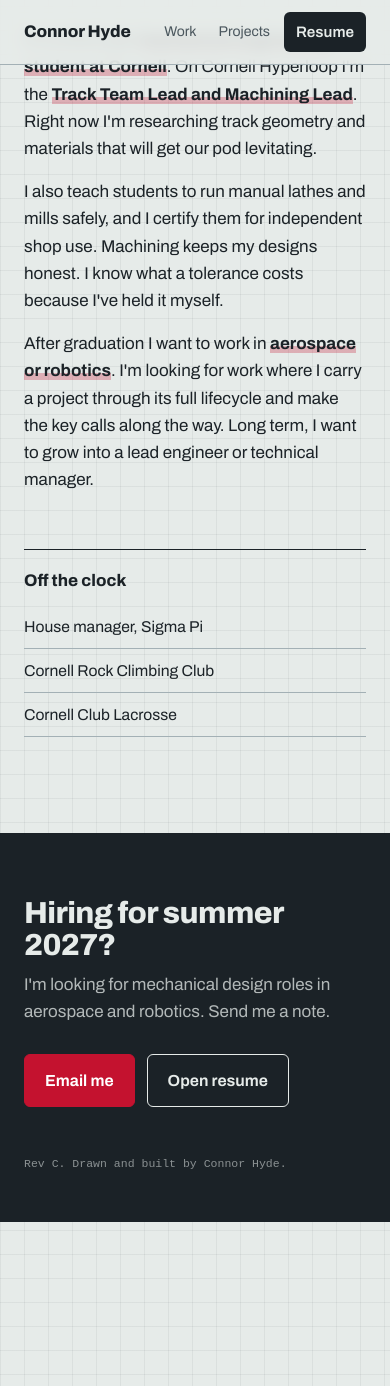
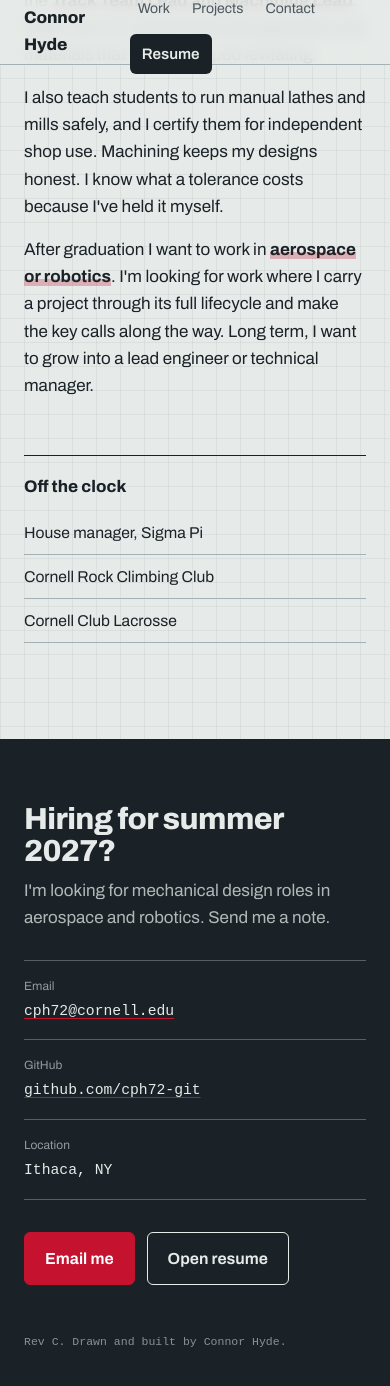
Before and after one commit to cph72-git/engineering-portfolio, a Jekyll site: the page index.html, which Jekyll copies as it is, in a window 390 px wide and 1400 px high, scrolled down 5586 px. Shown: the top 1386 px of the window. Built offline with Jekyll 4.4.1, drawn with Linux system fonts in a browser that asks for light colours; some web fonts are replaced; some of the changed text lies outside the part shown.

Commit message:
Add files via upload

```diff
--- a/index.html
+++ b/index.html
@@ -71,6 +71,15 @@
 font-size:clamp(3rem, 8.4vw, 6.6rem); line-height:.9; letter-spacing:-.035em;
 }
 h1 .last{display:block; -webkit-text-stroke:1.5px var(--ink); color:transparent}
+.hero-photo{width:150px; margin:0 0 22px; border:1.5px solid var(--ink); padding:5px; background:var(--paper)}
+.hero-photo img{aspect-ratio:1; object-fit:cover; width:100%}
+.hero-photo figcaption{font-family:var(--dim); font-size:.66rem; color:var(--ink-2); padding:4px 1px 0}
+.contact{display:grid; grid-template-columns:repeat(auto-fit, minmax(200px, 1fr)); gap:0; margin:0 0 32px; border-top:1px solid color-mix(in srgb, var(--paper) 30%, transparent)}
+.contact div{padding:16px 18px 16px 0; border-bottom:1px solid color-mix(in srgb, var(--paper) 30%, transparent)}
+.contact dt{font-size:.75rem; color:color-mix(in srgb, var(--paper) 60%, transparent); margin:0 0 4px}
+.contact dd{margin:0; font-family:var(--dim); font-size:.92rem; word-break:break-word}
+.contact a{color:var(--paper); text-decoration:underline; text-decoration-color:var(--red); text-underline-offset:3px}
+.contact a:hover{color:#fff; text-decoration-thickness:2px}
 .lead{max-width:34ch; font-size:1.2rem; line-height:1.5; margin:22px 0 28px; color:var(--ink)}
 .btns{display:flex; gap:12px; flex-wrap:wrap}
 .btn{
@@ -157,7 +166,7 @@
 .card:hover .go svg{transform:translateX(4px)}
 .card:hover{box-shadow:6px 6px 0 var(--red)}
 .card{transition:box-shadow .2s ease}
-.about{display:grid; grid-template-columns:200px 1fr 260px; gap:40px; align-items:start}
+.about{display:grid; grid-template-columns:1fr 260px; gap:40px; align-items:start}
 .portrait{border:1.5px solid var(--ink); padding:6px; background:var(--paper)}
 .portrait img{aspect-ratio:1; object-fit:cover; width:100%}
 .portrait figcaption{font-family:var(--dim); font-size:.7rem; color:var(--ink-2); padding:6px 2px 0}
@@ -188,7 +197,7 @@
 .num:nth-child(even){border-right:0}
 .work{grid-template-columns:1fr}
 .about{grid-template-columns:1fr}
-.portrait{max-width:200px}
+.hero-photo{width:110px}
 .offclock{border-left:0; padding-left:0; border-top:1.5px solid var(--ink); padding-top:18px}
 .readout{display:none}
 }
@@ -213,6 +222,7 @@
 <nav class="nav" aria-label="Main">
 <a href="#work">Work</a>
 <a href="projects/">Projects</a>
+<a href="#contact">Contact</a>
 <a class="cta" href="resume/">Resume</a>
 </nav>
 </div>
@@ -226,6 +236,10 @@
 <div class="readout" id="readout" aria-hidden="true">X 0.000  Y 0.000</div>
 <div class="hero-grid">
 <div>
+<figure class="hero-photo">
+<img src="assets/images/me/profile_photo_2026.JPG" alt="Portrait of Connor Hyde">
+<figcaption>Detail A, the engineer</figcaption>
+</figure>
 <h1>Connor<span class="last">Hyde</span></h1>
 <p class="lead">Mechanical engineer at Cornell. I design hardware, prove it with analysis, and machine it myself.</p>
 <div class="btns">
@@ -353,10 +367,6 @@
 <h2>I like owning a problem from sketch to finished part</h2>
 <p class="sub">A little more about me.</p>
 <div class="about">
-<figure class="portrait" style="margin:0">
-<img src="assets/images/me/profile_photo_2026.JPG" alt="Portrait of Connor Hyde">
-<figcaption>Fig. 1, the engineer</figcaption>
-</figure>
 <div class="about-text">
 <p>I'm a third-year <strong>mechanical engineering student at Cornell</strong>. On Cornell Hyperloop I'm the <strong>Track Team Lead and Machining Lead</strong>. Right now I'm researching track geometry and materials that will get our pod levitating.</p>
 <p>I also teach students to run manual lathes and mills safely, and I certify them for independent shop use. Machining keeps my designs honest. I know what a tolerance costs because I've held it myself.</p>
@@ -374,18 +384,50 @@
 </div>
 </section>
 </main>
-<footer class="foot">
+<footer class="foot" id="contact">
 <div class="wrap">
 <h2>Hiring for summer 2027?</h2>
 <p>I'm looking for mechanical design roles in aerospace and robotics. Send me a note.</p>
+<dl class="contact" id="contact-list"></dl>
 <div class="btns">
-<a class="btn solid" href="mailto:cph72@cornell.edu">Email me</a>
+<a class="btn solid" id="email-btn" href="mailto:cph72@cornell.edu">Email me</a>
 <a class="btn ghost" href="resume/">Open resume</a>
 </div>
 <small>Rev C. Drawn and built by Connor Hyde.</small>
 </div>
 </footer>
 <script>
+/* ===== FILL IN YOUR CONTACT INFO HERE =====
+   Type your info between the quotes. Leave a field as "" to hide it. */
+var CONTACT = {
+email: "cph72@cornell.edu",
+phone: "",
+linkedin: "",
+github: "https://github.com/cph72-git",
+location: "Ithaca, NY"
+};
+/* ===== END OF CONTACT INFO ===== */
+(function(){
+var list=document.getElementById('contact-list'); if(!list) return;
+function tidy(u){ u=(u||'').replace('https://','').replace('http://','').replace('www.',''); return u.charAt(u.length-1)=='/' ? u.slice(0,-1) : u; }
+var rows=[
+['Email', CONTACT.email, CONTACT.email ? 'mailto:'+CONTACT.email : ''],
+['Phone', CONTACT.phone, CONTACT.phone ? 'tel:'+CONTACT.phone.replace(/[^0-9+]/g,'') : ''],
+['LinkedIn', tidy(CONTACT.linkedin), CONTACT.linkedin],
+['GitHub', tidy(CONTACT.github), CONTACT.github],
+['Location', CONTACT.location, '']
+];
+rows.forEach(function(r){
+if(!r[1]) return;
+var d=document.createElement('div'), dt=document.createElement('dt'), dd=document.createElement('dd');
+dt.textContent=r[0];
+if(r[2]){ var a=document.createElement('a'); a.href=r[2]; a.textContent=r[1]; if(/^http/.test(r[2])){a.target='_blank'; a.rel='noopener';} dd.appendChild(a); }
+else dd.textContent=r[1];
+d.appendChild(dt); d.appendChild(dd); list.appendChild(d);
+});
+var eb=document.getElementById('email-btn');
+if(eb){ if(CONTACT.email) eb.href='mailto:'+CONTACT.email; else eb.style.display='none'; }
+})();
 (function(){
 var reduce = window.matchMedia('(prefers-reduced-motion: reduce)').matches;
 var sheet=document.getElementById('sheet'), ro=document.getElementById('readout');
```
